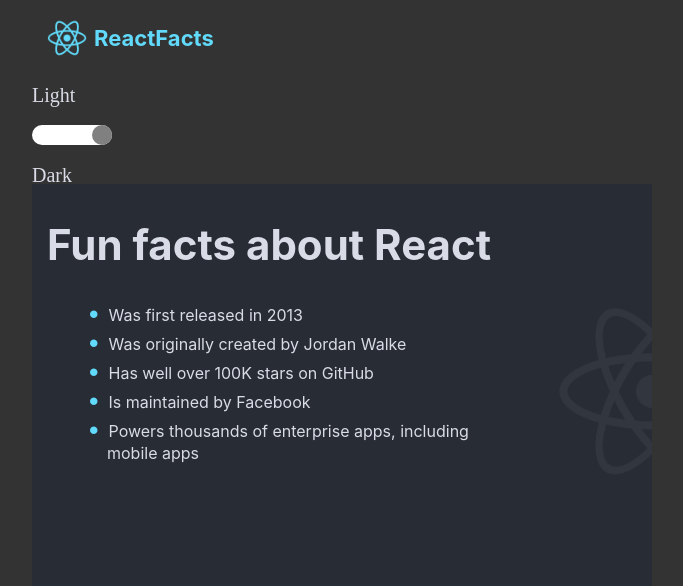
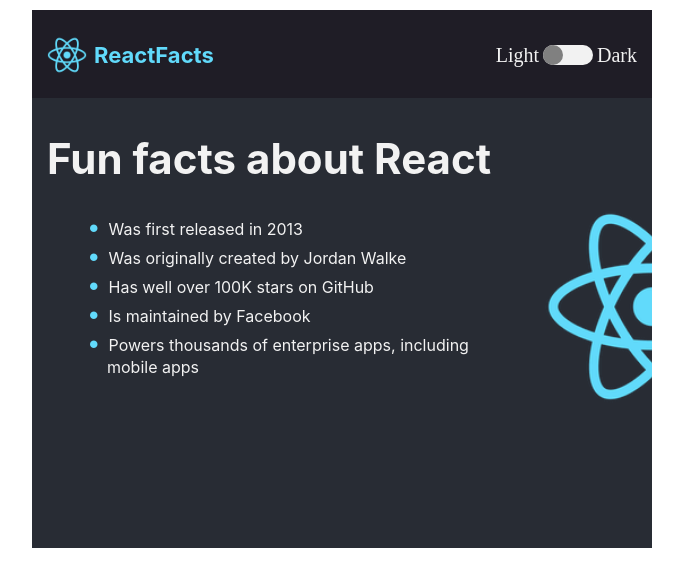
Before and after one commit to lswebdevelops/react-course-fcc_version_3.0, a React (Create React App) app: page / in a window 1280 px wide. Shown: the top 586 px of the page, without its empty margins (298-981 px from the left). Built offline with nearby package versions, Linux system fonts and the light colour scheme.

Commit message:
dark mode/ light mode working by click

```diff
--- a/src/App.css
+++ b/src/App.css
@@ -3,4 +3,5 @@
    width: 650px;
    padding:10px 15px 0 15px;
     margin: auto;
+
   }
--- a/src/App.js
+++ b/src/App.js
@@ -1,13 +1,21 @@
 // import logo from './logo.svg';
-import './App.css';
-import Main from './components/Main'
-import Navbar from './components/Navbar';
+import "./App.css";
+import Main from "./components/Main";
+import Navbar from "./components/Navbar";
+import React from "react";
 
 function App() {
+  const [darkMode, setDarkMode] = React.useState(true);
+  function toggleDarkMode() {
+    setDarkMode((prevMode) => !prevMode);
+  }
   return (
     <div className="App">
-      <Navbar />
-      <Main />
+      <Navbar
+        darkMode={darkMode}
+        toggleDarkMode={toggleDarkMode} />
+      <Main
+        darkMode={darkMode} />
     </div>
   );
 }
--- a/src/components/Main.jsx
+++ b/src/components/Main.jsx
@@ -3,9 +3,9 @@
 
 
 
-function Main(){
+function Main(props){
     return(
-        <div className="main-container">
+        <div className={props.darkMode ? "main-container" : "main-container-light"}>
             <h1 className="h1-main">Fun facts about React</h1>
             <ul>
                 <li>Was first released in 2013</li>
--- a/src/components/Navbar.jsx
+++ b/src/components/Navbar.jsx
@@ -4,7 +4,7 @@
 
 function Navbar(props){
     return(
-        <div className={props.darkMode ? "container-navbar": ""}>
+        <div className={props.darkMode ? "container-navbar": "container-navbar-light"}>
            <div className="container-navbar-left">
            <img className="img-logo-navbar"
             src={logo_fcc}
@@ -13,17 +13,13 @@
 
            </div>
             <div  className="h1-logo-navbar">
-                <p className="toggler--light">Light</p>
-
+                <p>Light</p>
                 <div
-                className="toggler--slider"
-                onClick={props.toggleDarkMode}
-                >
+                   className={`toggler--slider ${props.darkMode ? "toggled" : ""}`}
+                    onClick={props.toggleDarkMode}>
                     <div className="toggler--slider--circle"></div>
                 </div>
-
-
-                <p className="toggler--dark">Dark</p>
+                <p>Dark</p>
 
             </div>
         </div>
--- a/src/styles/Main.css
+++ b/src/styles/Main.css
@@ -2,16 +2,15 @@
 body {
     margin: 0;
     padding: 0;
-    background-color: #333;
-  }
+ }
   .main-container {
     background-color:rgb(40, 44, 52);
-    color: rgb(217, 220, 230);
+    color: rgb(242, 242, 242);
     padding-left: 15px;
     height: 450px;
     font-family: Inter;
     margin-top: -30px; /* add negative margin to remove the gap */
-    background-image: url('../images/react-logo-gray.png');
+    background-image: url('../images/logo192.png');
     background-repeat: no-repeat;
     background-size: 35%;
     background-position-x: right;
@@ -19,7 +18,21 @@
     background-position-y: 100px ;
 
 }
+.main-container-light{
+  background-color:rgb(242, 242, 242);
+  color: rgb(40, 44, 52);
+  padding-left: 15px;
+  height: 450px;
+  font-family: Inter;
+  margin-top: -30px; /* add negative margin to remove the gap */
+  background-image: url('../images/logo192.png');
+  background-repeat: no-repeat;
+  background-size: 35%;
+  background-position-x: right;
+  background-position-x: 512px;
+  background-position-y: 100px ;
 
+}
 
 .h1-main{
     padding-top: 35px;
--- a/src/styles/Navbar.css
+++ b/src/styles/Navbar.css
@@ -3,57 +3,64 @@
   padding: 0;
 }
 
-.container-navbar{
+.container-navbar {
   display: flex;
   align-items: center;
   justify-content: space-between;
   background-color: rgb(31, 29, 38);
   height: 90px;
+  color: rgb(242, 242, 242);
 }
-.container-navbar-left{
+.container-navbar-light {
   display: flex;
-    gap:7px;
+  align-items: center;
+  justify-content: space-between;
+  background-color: rgb(227, 227, 227);
+  height: 90px;
+  color: rgb(31, 29, 38);
+}
+.container-navbar-left {
+  display: flex;
+  gap: 7px;
   align-items: center;
   padding-left: 15px;
-
   justify-content: left;
-
 }
-.img-logo-navbar{
+.img-logo-navbar {
   width: 40px;
   height: auto;
-
 }
-.h1-logo-img-navbar{
+.h1-logo-img-navbar {
   font-family: Inter;
   font-size: 22px;
   color: rgb(97, 218, 251);
 }
-.h1-logo-navbar{
-    color: rgb(217, 220, 230);
+.h1-logo-navbar {
+  display: flex;
+  justify-content: space-between;
+  align-items: center;
+  gap: 4px;
   font-size: 20px;
   padding-right: 15px;
-    line-height: 1; /* set line-height to 1 */
+  line-height: 1;
 }
 
-.toggler--slider{
-    width: 80px;
+.toggler--slider {
+  width: 50px;
   height: 20px;
   border-radius: 10px;
-    background-color: white;
+  background-color: rgb(242, 242, 242);
 }
-.toggler--slider--circle{
+.toggler--slider--circle {
   height: 20px;
   width: 20px;
   background-color: gray;
   border-radius: 10px;
   position: relative;
-left: 60px;
-transition: width 2s;
+  left: 30px;
+  transition: 0.5s ease;
+}
 
+.toggled .toggler--slider--circle {
+    left: 0;
   }
-.toggler--slider--circle:hover{
-    transition-timing-function: ease;
-    position: relative;
-    left: 0px;
-}
```
Lines whose indentation alone changed are shown as unchanged.
